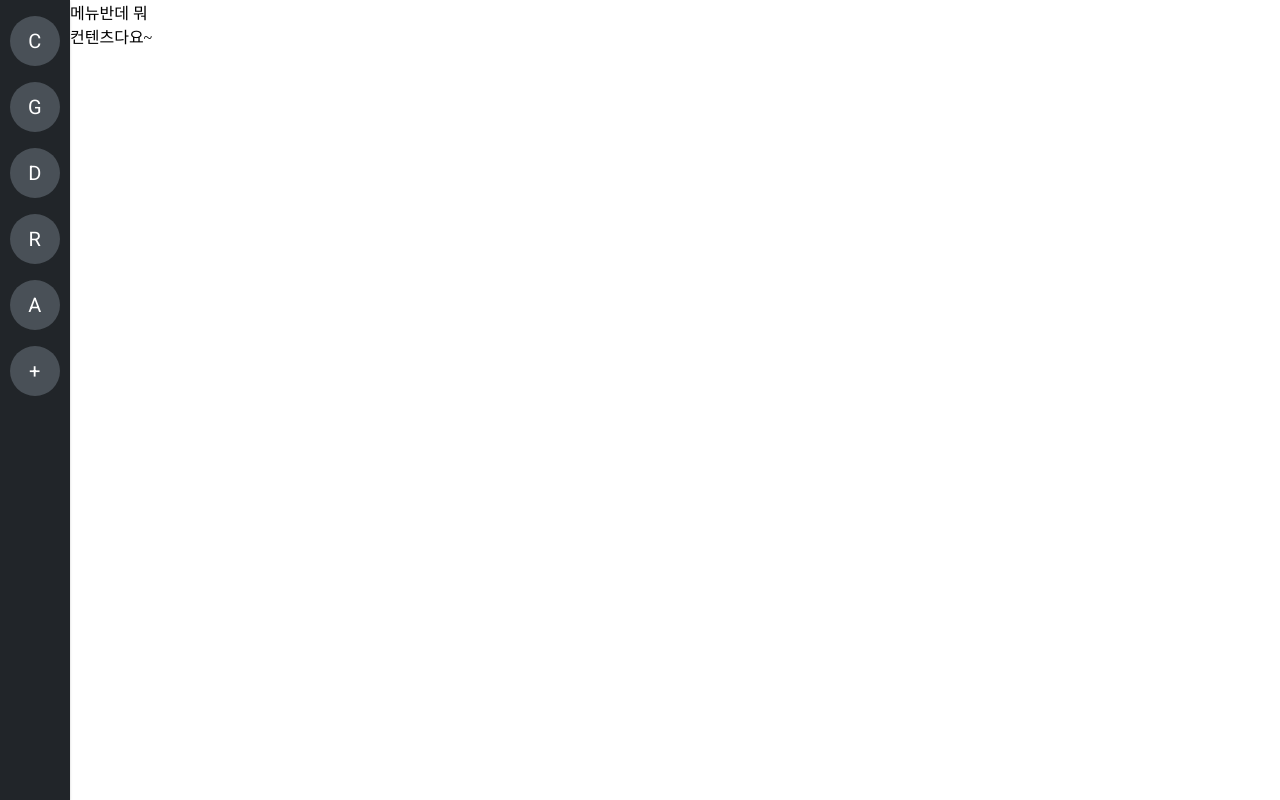
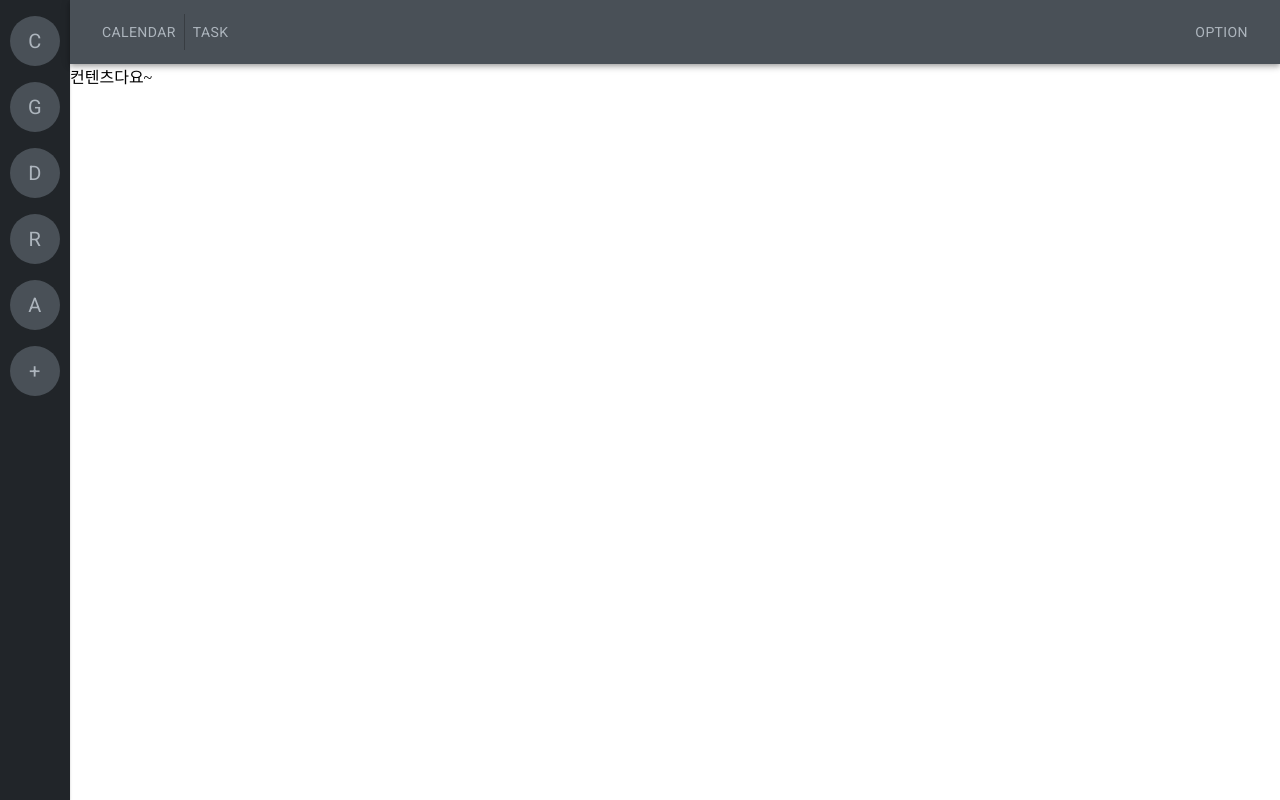
Before and after one commit to chanlendar/legacy-chanlendar-front, a React (Create React App) app in the folder front/: page / in a window 1280 px wide. Built offline with nearby package versions, Linux system fonts and the light colour scheme; the HTML template or start-up script is replaced by a standard one.

Commit message:
appbar added

```diff
--- a/front/src/components/AppLayout.js
+++ b/front/src/components/AppLayout.js
@@ -5,13 +5,17 @@ import TopicList from "./TopicList";
 import MenuBar from "./MenuBar";
 import Contents from "./Contents";
 
+import { useGridStyles } from '../styles';
+
 function AppLayout() {
+	const gridStyles = useGridStyles();
+
 	return (
 		<Grid container direction="row">
 			<Grid item>
 				<TopicList></TopicList>
 			</Grid>
-			<Grid item>
+			<Grid item className={gridStyles.item}>
 				<Grid container item direction="column">
 					<Grid item>
 						<MenuBar></MenuBar>
--- a/front/src/components/MenuBar.js
+++ b/front/src/components/MenuBar.js
@@ -1,7 +1,22 @@
 import React from "react";
+import { AppBar, Toolbar, Button, ButtonGroup } from "@material-ui/core";
+
+import { useAppBarStyles } from "../styles";
 
 function MenuBar() {
-	return <div>메뉴반데 뭐</div>;
+	const appBarStyles = useAppBarStyles();
+
+	return (
+		<AppBar position="sticky" className={appBarStyles.root}>
+			<Toolbar className={appBarStyles.toolbar}>
+				<ButtonGroup variant="text" className={appBarStyles.button}>
+					<Button className={appBarStyles.button}>Calendar</Button>
+					<Button className={appBarStyles.button}>Task</Button>
+				</ButtonGroup>
+				<Button className={appBarStyles.button}>Option</Button>
+			</Toolbar>
+		</AppBar>
+	);
 }
 
 export default MenuBar;
--- a/front/src/components/PlusButton.js
+++ b/front/src/components/PlusButton.js
@@ -1,17 +1,17 @@
 import React from "react";
 import { Avatar, Button, Grid, } from "@material-ui/core";
 
-import { topicStyles, topicButtonStyles, CustomTooltip } from "../styles";
+import { useTopicStyles, useTopicButtonStyles, CustomTooltip } from "../styles";
 
 function PlusButton() {
-    const classes = topicStyles();
-    const button = topicButtonStyles();
+    const topicStyles = useTopicStyles();
+    const buttonStyles = useTopicButtonStyles();
 
 	return (
-		<Grid className={classes.root} item>
+		<Grid className={topicStyles.root} item>
 			<CustomTooltip title="토픽 추가하기" placement="right" arrow>
-				<Avatar className={classes.circle}>
-					<Button className={button.root}>+</Button>
+				<Avatar className={topicStyles.circle}>
+					<Button className={buttonStyles.root}>+</Button>
 				</Avatar>
 			</CustomTooltip>
 		</Grid>
--- a/front/src/components/Topic.js
+++ b/front/src/components/Topic.js
@@ -1,16 +1,16 @@
 import React from "react";
 import { Avatar, Button, Grid } from "@material-ui/core";
 
-import { topicStyles, topicButtonStyles, CustomTooltip } from "../styles";
+import { useTopicStyles, useTopicButtonStyles, CustomTooltip } from "../styles";
 
 function Topic({ topic }) {
-	const classes = topicStyles();
-	const button = topicButtonStyles();
+	const topicStyles = useTopicStyles();
+	const button = useTopicButtonStyles();
 
 	return (
-		<Grid className={classes.root} item>
+		<Grid className={topicStyles.root} item>
 			<CustomTooltip title={topic.title} placement="right" arrow>
-				<Avatar className={classes.circle}>
+				<Avatar className={topicStyles.circle}>
 					<Button className={button.root}>{topic.title[0]}</Button>
 				</Avatar>
 			</CustomTooltip>
--- a/front/src/components/TopicList.js
+++ b/front/src/components/TopicList.js
@@ -1,27 +1,18 @@
 import React from "react";
 import { useSelector } from "react-redux";
 import { Grid, Paper } from "@material-ui/core";
-import { makeStyles } from "@material-ui/core/styles";
 
+import { useTopicListStyles } from '../styles';
 import Topic from "./Topic";
 import PlusButton from "./PlusButton";
 
 
-const useStyles = makeStyles((theme) => ({
-	root: {
-		width: "70px",
-		height: "100vh",
-		background: "#212529",
-		color: "white",
-	},
-}));
-
 function TopicList() {
-	const classes = useStyles();
+	const topicListStyles = useTopicListStyles();
 	const topics = useSelector((state) => state.Topics);
 
 	return (
-		<Paper square className={classes.root}>
+		<Paper square className={topicListStyles.root}>
 			<Grid container direction="column" alignItems="center">
 				{topics.map((v) => (
 					<Topic topic={v} key={v.id} />
--- a/front/src/styles/index.js
+++ b/front/src/styles/index.js
@@ -2,9 +2,21 @@ import { Tooltip } from "@material-ui/core";
 import { makeStyles, withStyles } from "@material-ui/core/styles";
 
 /**
+ * TopicListStyles
+ */
+export const useTopicListStyles = makeStyles((theme) => ({
+	root: {
+		width: "70px",
+		height: "100vh",
+		background: "#212529",
+		color: "white",
+	},
+}));
+
+/**
  * TopicStyles
  */
-export const topicStyles = makeStyles((theme) => ({
+export const useTopicStyles = makeStyles((theme) => ({
 	root: {
 		marginTop: theme.spacing(2),
 	},
@@ -18,12 +30,36 @@ export const topicStyles = makeStyles((theme) => ({
 /**
  * TopicButtonStyles
  */
-export const topicButtonStyles = makeStyles((theme) => ({
+export const useTopicButtonStyles = makeStyles((theme) => ({
 	root: {
 		width: "100%",
 		height: "100%",
-		color: "white",
+		color: "#adb5bd",
 		fontSize: "20px",
+	},
+}));
+
+/**
+ * GridStyles
+ */
+export const useGridStyles = makeStyles((theme) => ({
+	item: {
+		width: `calc(100% - 70px)`,
+	},
+}));
+
+/**
+ * AppBarStyles
+ */
+export const useAppBarStyles = makeStyles((theme) => ({
+	root: {
+		backgroundColor: "#495057",
+	},
+	toolbar: {
+		justifyContent: "space-between",
+	},
+	button: {
+		color: "#adb5bd",
 	},
 }));
 
```
